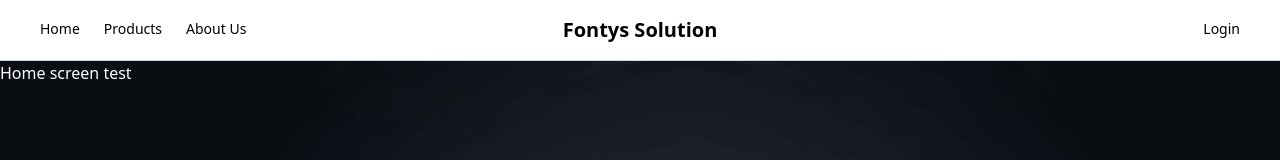
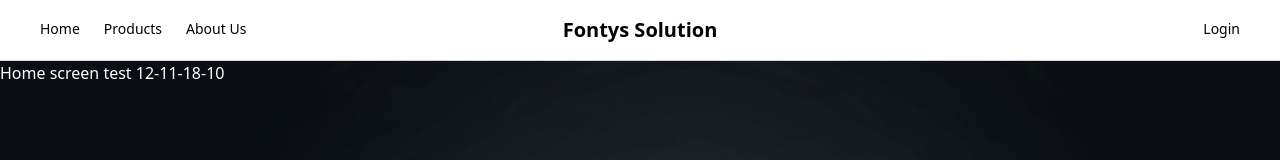
Before and after one commit to LordDavids/Proftaak-semester-3, a Vue app in the folder userfrontend/: page / in a window 1280 px wide. Shown: the top 160 px of the page. Built offline with nearby package versions, Linux system fonts and the light colour scheme; no server answers.

Commit message:
test voor docker nog een keer

```diff
--- a/userfrontend/src/views/Home.vue
+++ b/userfrontend/src/views/Home.vue
@@ -4,7 +4,7 @@
 
 <template>
   <div class="custom-background">
-    <h1 class="text-white">Home screen test</h1>
+    <h1 class="text-white">Home screen test 12-11-18-10</h1>
   </div>
   <div class="custom-container">
     hello 12-11
```
